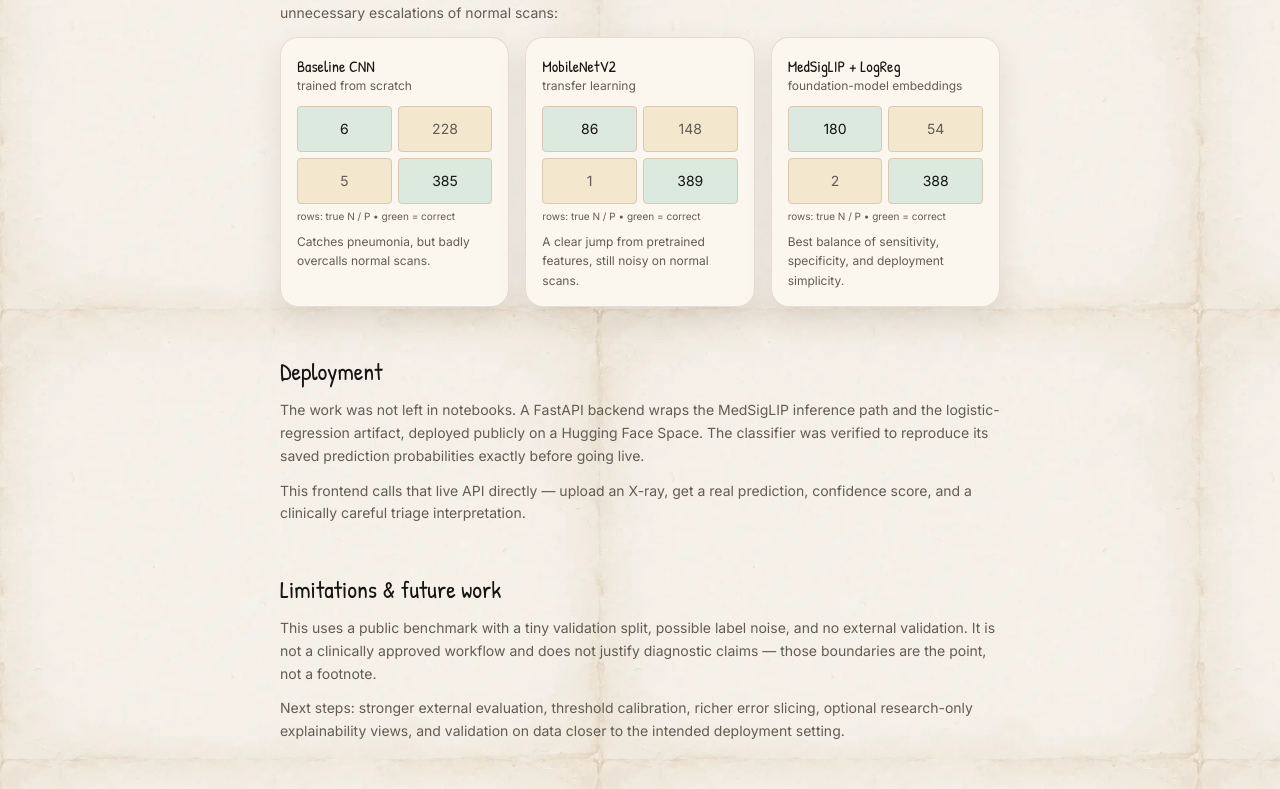
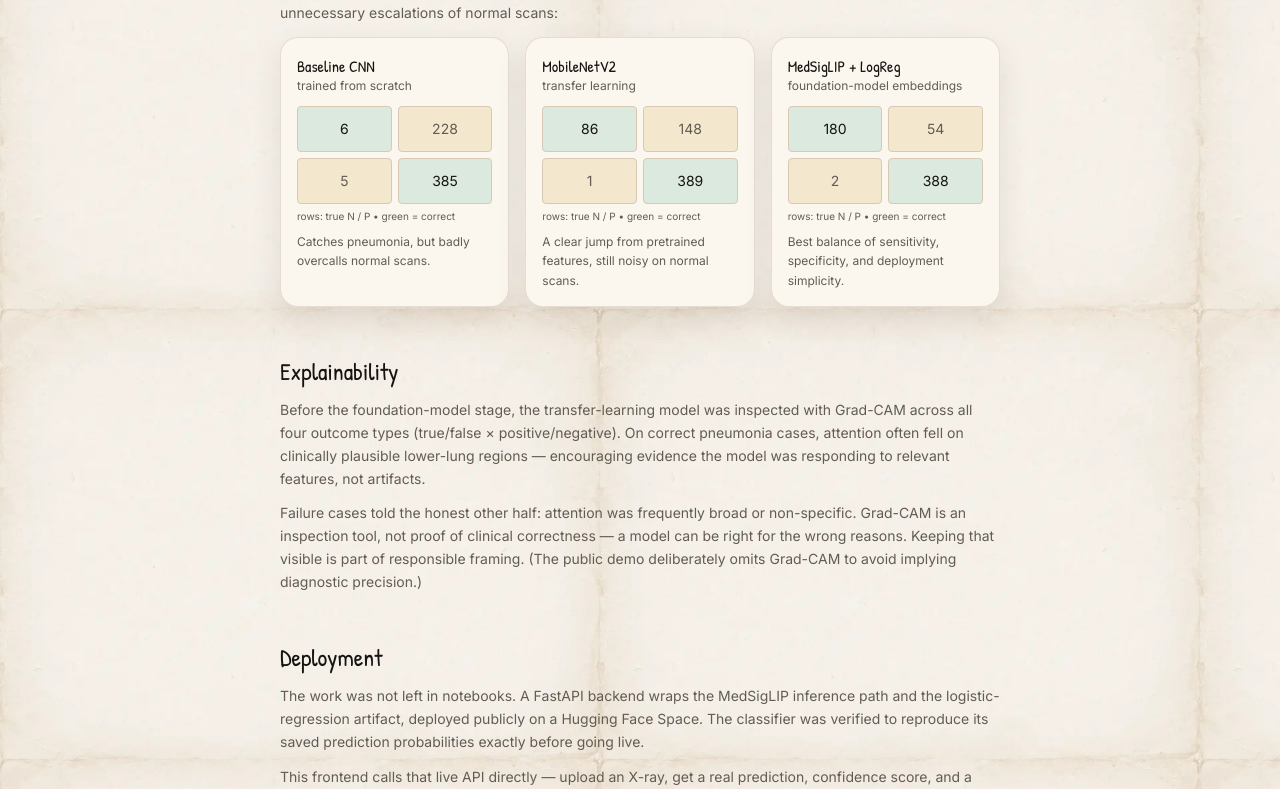
Before and after one commit to AniekanabasiUmoh/cxrtriage, a Next.js app: page /whitepaper in a window 1280 px wide. Shown: the part 1941-2730 px from the top of the page. Built offline with nearby package versions, Linux system fonts and the light colour scheme.

Commit message:
Whitepaper: add Explainability (Grad-CAM) section

```diff
--- a/src/app/whitepaper/page.tsx
+++ b/src/app/whitepaper/page.tsx
@@ -58,6 +58,7 @@ const CONTENTS = [
   ["data", "Data"],
   ["methodology", "Methodology"],
   ["results", "Results"],
+  ["explainability", "Explainability"],
   ["deployment", "Deployment"],
   ["limitations", "Limitations & future work"],
 ] as const;
@@ -269,6 +270,23 @@ export default function WhitepaperPage() {
           </div>
         </Section>
 
+        <Section id="explainability" title="Explainability">
+          <p>
+            Before the foundation-model stage, the transfer-learning model was
+            inspected with Grad-CAM across all four outcome types (true/false ×
+            positive/negative). On correct pneumonia cases, attention often fell
+            on clinically plausible lower-lung regions — encouraging evidence the
+            model was responding to relevant features, not artifacts.
+          </p>
+          <p>
+            Failure cases told the honest other half: attention was frequently
+            broad or non-specific. Grad-CAM is an inspection tool, not proof of
+            clinical correctness — a model can be right for the wrong reasons.
+            Keeping that visible is part of responsible framing. (The public demo
+            deliberately omits Grad-CAM to avoid implying diagnostic precision.)
+          </p>
+        </Section>
+
         <Section id="deployment" title="Deployment">
           <p>
             The work was not left in notebooks. A FastAPI backend wraps the
```
